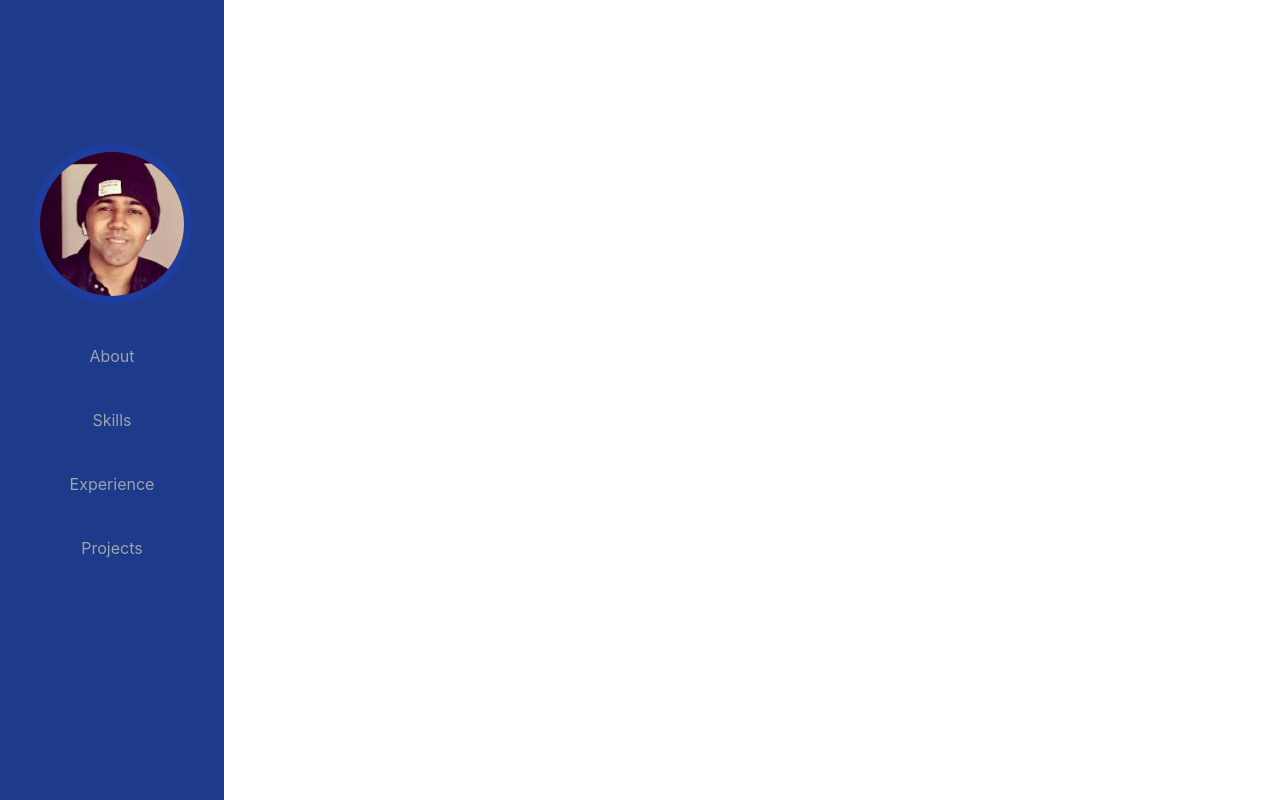
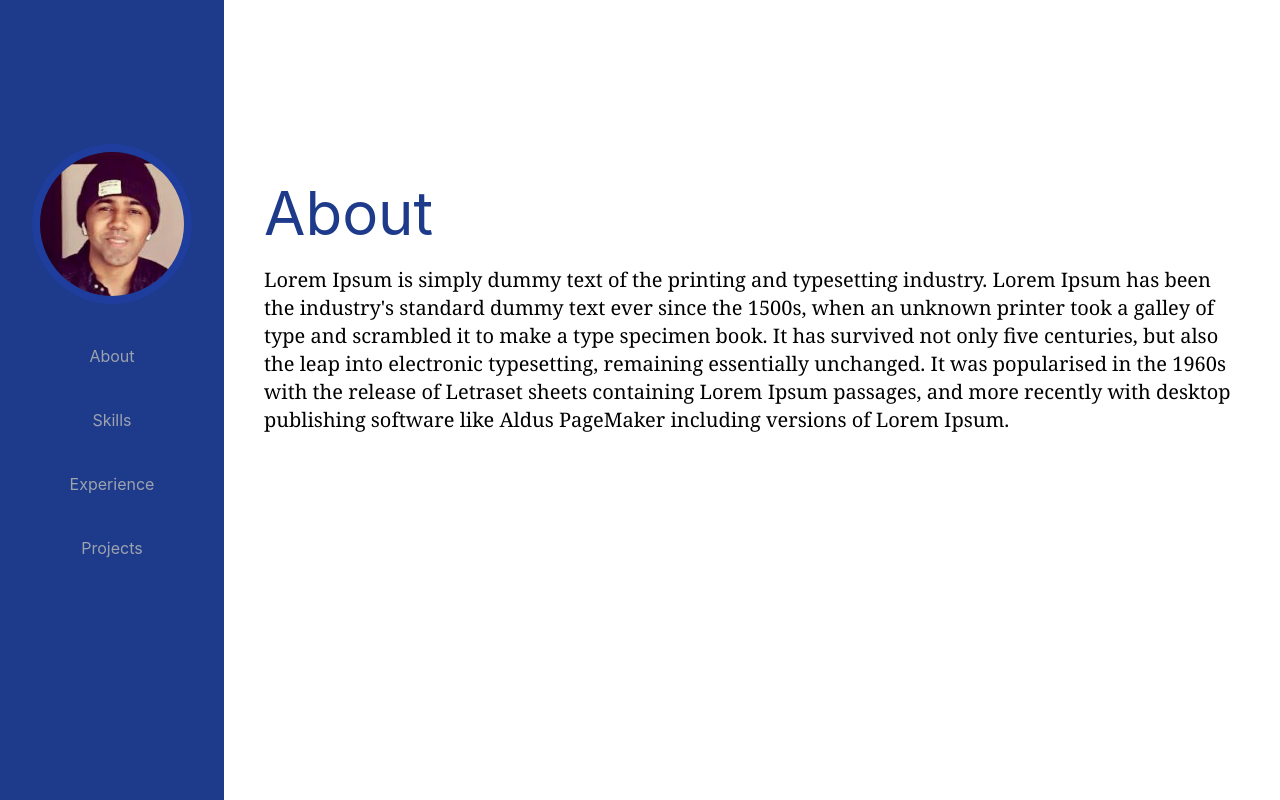
Before and after one commit to Zawad1879/Personal-Page, a React (Create React App) app: page /About in a window 1280 px wide. Built offline with nearby package versions, Linux system fonts and the light colour scheme.

Commit message:
Fix and add other pages

```diff
--- a/src/App.js
+++ b/src/App.js
@@ -2,8 +2,10 @@ import './App.css';
 import Navbar from './components/navbar';
 import MobileNavbar from './components/mobile-navbar';
 import Header from './components/header';
-import PageA from './pages/pageA';
-import PageB from './pages/pageB';
+import About from './pages/About';
+import Skills from './pages/Skills';
+import Experience from './pages/Experience';
+import Projects from './pages/Projects';
 import { motion, AnimatePresence } from "framer-motion";
 import { Switch, Route, useLocation, useHistory } from "react-router-dom";
 
@@ -18,13 +20,14 @@ function App() {
           <MobileNavbar />
           <Navbar />
 
-          <div class="flex-1 p-10">
+          <div class="flex-1 p-10 mt-32">
             <AnimatePresence exitBeforeEnter>
               <motion.div exit={{ opacity: 0 }}>
                 <Switch location={location} key={location.pathname}>
-                  <Route path="/pageA"><PageA/></Route>
-                  <Route path="/pageB"> <PageB /> </Route>
-
+                  <Route path="/About"><About/></Route>
+                  <Route path="/Skills"> <Skills /> </Route>
+                  <Route path="/Experience"> <Experience /> </Route>
+                  <Route path="/Projects"> <Projects /> </Route>
                 </Switch>
               </motion.div>
             </ AnimatePresence>
--- a/src/components/header.js
+++ b/src/components/header.js
@@ -1,6 +1,9 @@
 
 export default function Header() {
     return (
+        <div>
+        <h1>Hi</h1>
         <p>Lorem Ipsum is simply dummy text of the printing and typesetting industry. Lorem Ipsum has been the industry's standard dummy text ever since the 1500s, when an unknown printer took a galley of type and scrambled it to make a type specimen book. It has survived not only five centuries, but also the leap into electronic typesetting, remaining essentially unchanged. It was popularised in the 1960s with the release of Letraset sheets containing Lorem Ipsum passages, and more recently with desktop publishing software like Aldus PageMaker including versions of Lorem Ipsum.</p>
+        </div>
     );
 }
--- a/src/components/nav-items.js
+++ b/src/components/nav-items.js
@@ -6,11 +6,11 @@ import {
   } from "react-router-dom";
 export default function NavItems() {
     return (
-        <ul class="list-none space-y-10 text-gray-400">
-            <li class="transition duration-300 hover:text-white"><Link to="/pageA">About</Link></li>
-            <li class="transition duration-300 hover:text-white"><Link to="/pageB">Skills</Link></li>
-            <li class="transition duration-300 hover:text-white">Experience</li>
-            <li class="transition duration-300 hover:text-white">Projects</li>
+        <ul className="list-none space-y-10 text-gray-400">
+            <li className="transition duration-300 hover:text-white"><Link to="/About">About</Link></li>
+            <li className="transition duration-300 hover:text-white"><Link to="/Skills">Skills</Link></li>
+            <li className="transition duration-300 hover:text-white"><Link to="/Experience">Experience</Link></li>
+            <li className="transition duration-300 hover:text-white"><Link to="/Projects">Projects</Link></li>
         </ul>
 );
 }
--- /dev/null
+++ b/src/pages/About.js
@@ -0,0 +1,9 @@
+
+export default function About() {
+    return (
+        <div className="text-left">
+            <h1 className="text-6xl font-normal leading-normal mt-0 mb-2 text-blue-900">About</h1>
+            <p className="font-serif text-xl">Lorem Ipsum is simply dummy text of the printing and typesetting industry. Lorem Ipsum has been the industry's standard dummy text ever since the 1500s, when an unknown printer took a galley of type and scrambled it to make a type specimen book. It has survived not only five centuries, but also the leap into electronic typesetting, remaining essentially unchanged. It was popularised in the 1960s with the release of Letraset sheets containing Lorem Ipsum passages, and more recently with desktop publishing software like Aldus PageMaker including versions of Lorem Ipsum.</p>
+        </div>
+    );
+}
--- /dev/null
+++ b/src/pages/Experience.js
@@ -0,0 +1,9 @@
+
+export default function Experience() {
+    return (
+        <div className="text-left">
+            <h1 className="text-6xl font-normal leading-normal mt-0 mb-2 text-blue-900">Experience</h1>
+            <p className="font-serif text-xl">Lorem Ipsum is simply dummy text of the printing and typesetting industry. Lorem Ipsum has been the industry's standard dummy text ever since the 1500s, when an unknown printer took a galley of type and scrambled it to make a type specimen book. It has survived not only five centuries, but also the leap into electronic typesetting, remaining essentially unchanged. It was popularised in the 1960s with the release of Letraset sheets containing Lorem Ipsum passages, and more recently with desktop publishing software like Aldus PageMaker including versions of Lorem Ipsum.</p>
+        </div>
+    );
+}
--- /dev/null
+++ b/src/pages/Projects.js
@@ -0,0 +1,9 @@
+
+export default function Projects() {
+    return (
+        <div className="text-left">
+            <h1 className="text-6xl font-normal leading-normal mt-0 mb-2 text-blue-900">Projects</h1>
+            <p className="font-serif text-xl">Lorem Ipsum is simply dummy text of the printing and typesetting industry. Lorem Ipsum has been the industry's standard dummy text ever since the 1500s, when an unknown printer took a galley of type and scrambled it to make a type specimen book. It has survived not only five centuries, but also the leap into electronic typesetting, remaining essentially unchanged. It was popularised in the 1960s with the release of Letraset sheets containing Lorem Ipsum passages, and more recently with desktop publishing software like Aldus PageMaker including versions of Lorem Ipsum.</p>
+        </div>
+    );
+}
--- /dev/null
+++ b/src/pages/Skills.js
@@ -0,0 +1,8 @@
+export default function Skills() {
+    return (
+        <div className="text-left">
+            <h1 className="text-6xl font-normal leading-normal mt-0 mb-2 text-blue-900">Skills</h1>
+            <p className="font-serif text-xl">Lorem Ipsum is simply dummy text of the printing and typesetting industry. Lorem Ipsum has been the industry's standard dummy text ever since the 1500s, when an unknown printer took a galley of type and scrambled it to make a type specimen book. It has survived not only five centuries, but also the leap into electronic typesetting, remaining essentially unchanged. It was popularised in the 1960s with the release of Letraset sheets containing Lorem Ipsum passages, and more recently with desktop publishing software like Aldus PageMaker including versions of Lorem Ipsum.</p>
+        </div>
+    );
+}
--- a/src/pages/pageA.js
+++ /dev/null
@@ -1,9 +0,0 @@
-import {withRouter} from 'react-router';
-
-export default function PageA() {
-    return (
-        <div class="text-2xl font-bold">
-            <p>Content goes here</p>
-        </div>
-    );
-}
--- a/src/pages/pageB.js
+++ /dev/null
@@ -1,7 +0,0 @@
-export default function PageB() {
-    return (
-        <div>
-            <p>This is page B</p>
-        </div>
-    );
-}
```
Also changed, not shown: src/index.css (line endings or trailing spaces).
